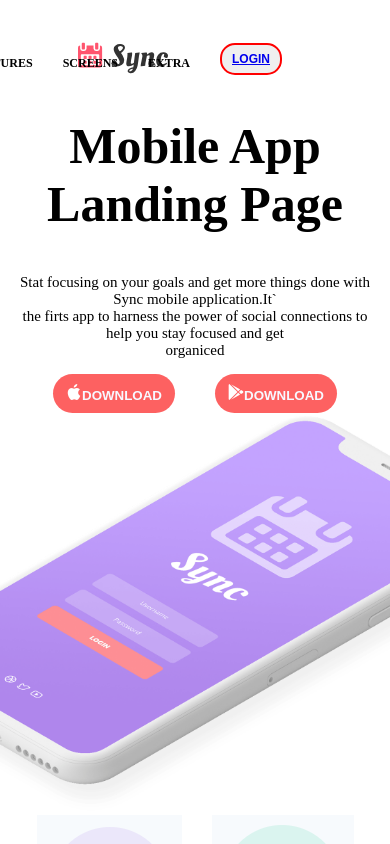
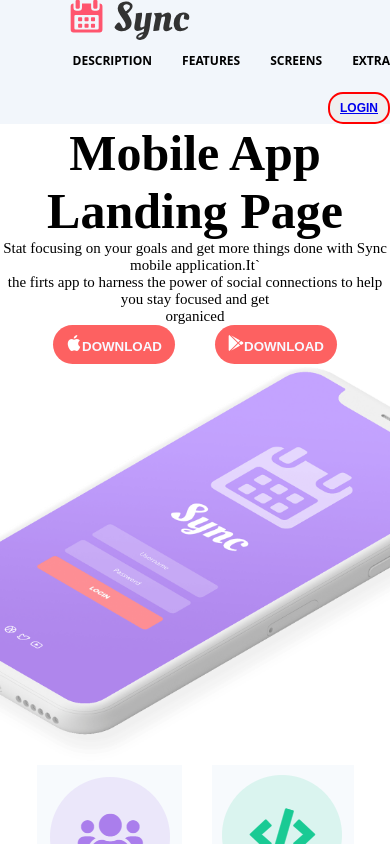
Before and after one commit to soniaonis/proyecto-vue-1, a Vue app: page / in a window 390 px wide. Shown: the top 844 px of the page. Built offline with nearby package versions, Linux system fonts and the light colour scheme.

Commit message:
responsive

```diff
--- a/index.html
+++ b/index.html
@@ -4,6 +4,7 @@
     <meta charset="UTF-8">
     <link rel="icon" href="/favicon.ico">
     <meta name="viewport" content="width=device-width, initial-scale=1.0">
+    <link rel="stylesheet" href="/src/assets/main.css">
     <title>Creación de réplica con Vue.js</title>
   </head>
   <body>
--- a/src/App.vue
+++ b/src/App.vue
@@ -1,53 +1,66 @@
 <script setup>
-import { RouterLink, RouterView } from 'vue-router'
-import LoginButton from './components/LoginButton.vue'
-
+import { RouterLink, RouterView } from "vue-router";
+import LoginButton from "./components/LoginButton.vue";
 </script>
 
 <template>
+  <body>
     <header>
-    <img alt="logo empresa" class="logo" src="@/assets/img/logosync.svg" width="150" height="100" />
+      <img
+        alt="logo empresa"
+        class="logo"
+        src="@/assets/img/logosync.svg"
+        width="150"
+        height="100"
+      />
 
       <nav>
         <RouterLink to="/description">DESCRIPTION</RouterLink>
         <RouterLink to="/features">FEATURES</RouterLink>
         <RouterLink to="/screens">SCREENS</RouterLink>
         <RouterLink to="/extra">EXTRA</RouterLink>
-        <LoginButton/>
+        <LoginButton />
       </nav>
     </header>
+  </body>
 
   <RouterView />
 </template>
 
 <style scoped>
-body{
-    font-family: 'Open Sans', sans-serif;
-    background-color: rgb(242, 246, 251) ;
+body {
+  font-family: "Open Sans", sans-serif;
+  background-color: rgb(242, 246, 251);
 }
 
 .logo {
-    width: 90px;
+  width: 190px;
   height: 40px;
   padding-left: 70px;
-    margin-top: 30px;
 }
-
+body {
+  display: flex;
+  flex-direction: column;
+  width: 100%;
+}
 header {
+  display: flex;
+  flex-wrap: wrap;
   position: sticky;
   top: 0;
+  left: 0;
+  gap: 3vw;
 }
 
 nav {
   display: flex;
+  flex-wrap: wrap;
   justify-content: flex-end;
-    color:black;
+  color: black;
   list-style: none;
   align-items: center;
   gap: 30px;
   font-size: 12px;
-    margin-right: 100px;
-    margin-top: -30px;
   text-decoration: none;
 }
 
--- a/src/assets/base.css
+++ b/src/assets/base.css
@@ -1,73 +1 @@
 /* color palette from <https://github.com/vuejs/theme> */
-:root {
-  --vt-c-white: #ffffff;
-  --vt-c-white-soft: #f8f8f8;
-  --vt-c-white-mute: #f2f2f2;
-
-  --vt-c-black: #181818;
-  --vt-c-black-soft: #222222;
-  --vt-c-black-mute: #282828;
-
-  --vt-c-indigo: #2c3e50;
-
-  --vt-c-divider-light-1: rgba(60, 60, 60, 0.29);
-  --vt-c-divider-light-2: rgba(60, 60, 60, 0.12);
-  --vt-c-divider-dark-1: rgba(84, 84, 84, 0.65);
-  --vt-c-divider-dark-2: rgba(84, 84, 84, 0.48);
-
-  --vt-c-text-light-1: var(--vt-c-indigo);
-  --vt-c-text-light-2: rgba(60, 60, 60, 0.66);
-  --vt-c-text-dark-1: var(--vt-c-white);
-  --vt-c-text-dark-2: rgba(235, 235, 235, 0.64);
-}
-
-/* semantic color variables for this project */
-:root {
-  --color-background: var(--vt-c-white);
-  --color-background-soft: var(--vt-c-white-soft);
-  --color-background-mute: var(--vt-c-white-mute);
-
-  --color-border: var(--vt-c-divider-light-2);
-  --color-border-hover: var(--vt-c-divider-light-1);
-
-  --color-heading: var(--vt-c-text-light-1);
-  --color-text: var(--vt-c-text-light-1);
-
-  --section-gap: 160px;
-}
-
-@media (prefers-color-scheme: dark) {
-  :root {
-    --color-background: var(--vt-c-black);
-    --color-background-soft: var(--vt-c-black-soft);
-    --color-background-mute: var(--vt-c-black-mute);
-
-    --color-border: var(--vt-c-divider-dark-2);
-    --color-border-hover: var(--vt-c-divider-dark-1);
-
-    --color-heading: var(--vt-c-text-dark-1);
-    --color-text: var(--vt-c-text-dark-2);
-  }
-}
-
-*,
-*::before,
-*::after {
-  box-sizing: border-box;
-  margin: 0;
-  font-weight: normal;
-}
-
-body {
-  min-height: 100vh;
-  color: var(--color-text);
-  background: var(--color-background);
-  transition: color 0.5s, background-color 0.5s;
-  line-height: 1.6;
-  font-family: Inter, -apple-system, BlinkMacSystemFont, 'Segoe UI', Roboto, Oxygen, Ubuntu,
-    Cantarell, 'Fira Sans', 'Droid Sans', 'Helvetica Neue', sans-serif;
-  font-size: 15px;
-  text-rendering: optimizeLegibility;
-  -webkit-font-smoothing: antialiased;
-  -moz-osx-font-smoothing: grayscale;
-}
--- a/src/assets/main.css
+++ b/src/assets/main.css
@@ -1,35 +1,11 @@
 @import './base.css';
+*{
+  margin:0;
+  padding: 0;
+  box-sizing: border-box;
+}
 
 #app {
-  max-width: 1280px;
-  margin: 0 auto;
-  padding: 2rem;
-  font-weight: normal;
+  padding: 0;
+  margin: 0;
 }
-
-a,
-.green {
-  text-decoration: none;
-  color: rgb(19, 18, 18);
-  font-weight: 650;
-  transition: 0.4s;
-}
-
-@media (hover: hover) {
-  a:hover {
-    background-color: hsla(160, 100%, 37%, 0.2);
-  }
-}
-
-@media (min-width: 1024px) {
-  body {
-    display: flex;
-    place-items: center;
-  }
-
- #app {
-    /*  display: grid;
-    grid-template-columns: 1fr 1fr; */
-    padding: 0 2rem;
-  }
-}
```
Lines whose indentation alone changed are shown as unchanged.
